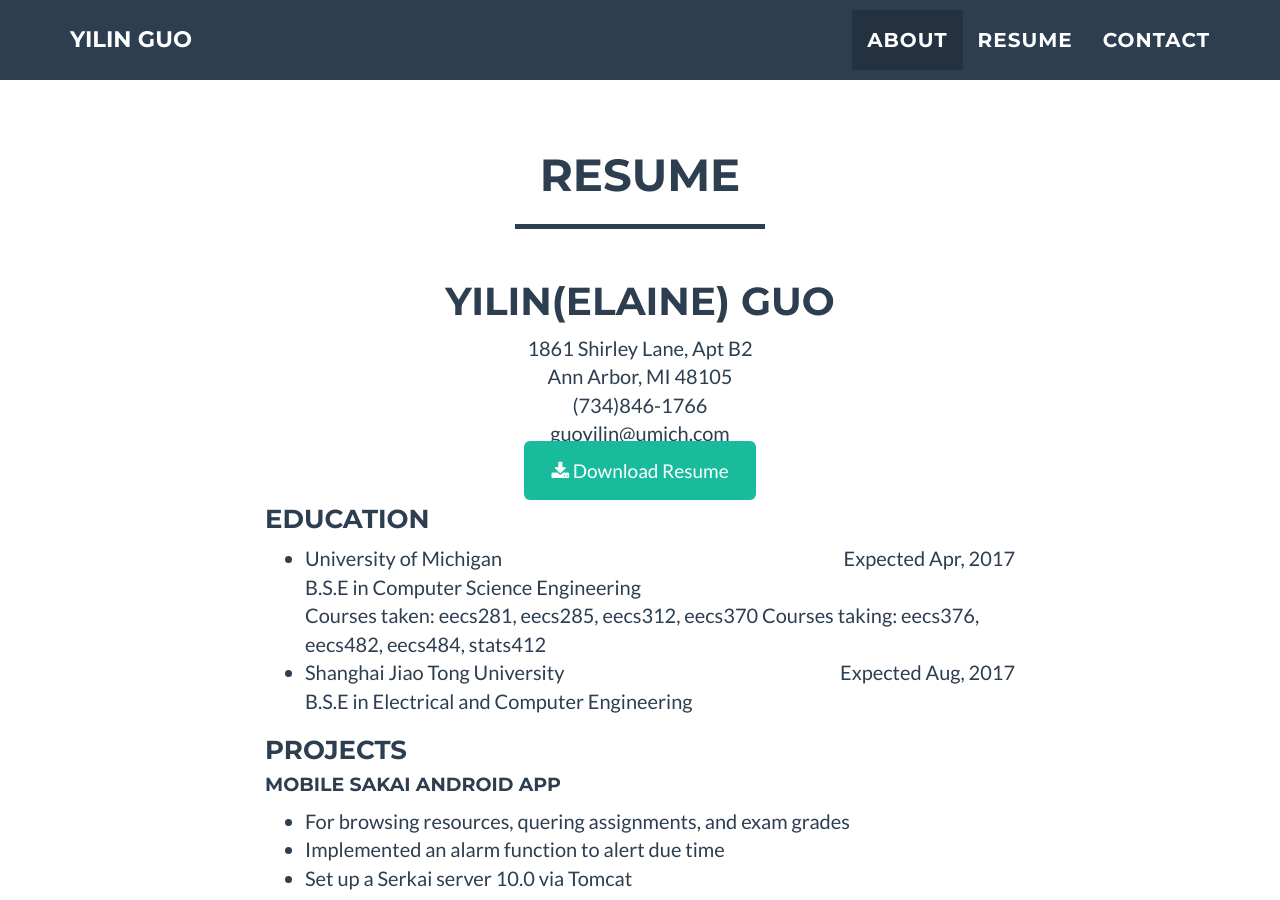
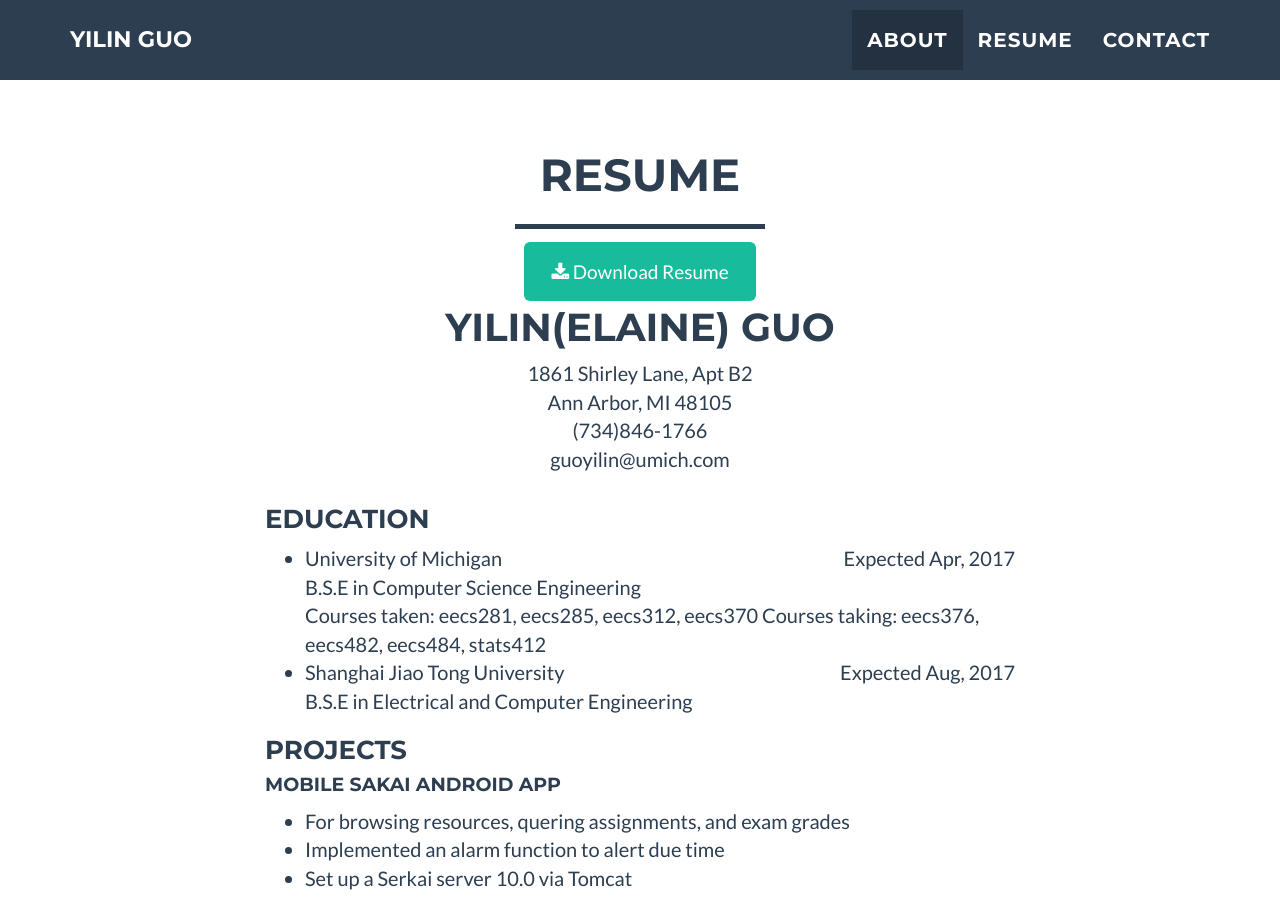
Before and after one commit to YilinGUO/YilinGUO.github.io, a Jekyll site: the page built from index.html, in a window 1280 px wide and 900 px high, scrolled down 1074 px. Built offline with Jekyll 4.4.1, drawn with Linux system fonts in a browser that asks for light colours.

Commit message:
updated all

```diff
--- a/_includes/portfolio_grid.html
+++ b/_includes/portfolio_grid.html
@@ -10,6 +10,14 @@
             </div>
 
             <div class="row">
+                <div class="col-lg-12 text-center">
+                    <a href="/assets/cv_guoyilin.pdf" class="btn-success btn-lg">
+                        <i class="fa fa-download"></i> Download Resume
+                    </a>
+                </div>
+            </div>
+
+            <div class="row">
                 <div class="col-lg-8 col-lg-offset-2 text-center">
                     <h1>Yilin(Elaine) GUO</h1>
                     <p>
@@ -18,14 +26,6 @@
                         (734)846-1766<br>
                         guoyilin@umich.com
                     </p>
-                </div>
-            </div>
-
-            <div class="row">
-                <div class="col-lg-12 text-center">
-                    <a href="/assets/cv_guoyilin.pdf" class="btn-success btn-lg">
-                        <i class="fa fa-download"></i> Download Resume
-                    </a>
                 </div>
             </div>
 
```
